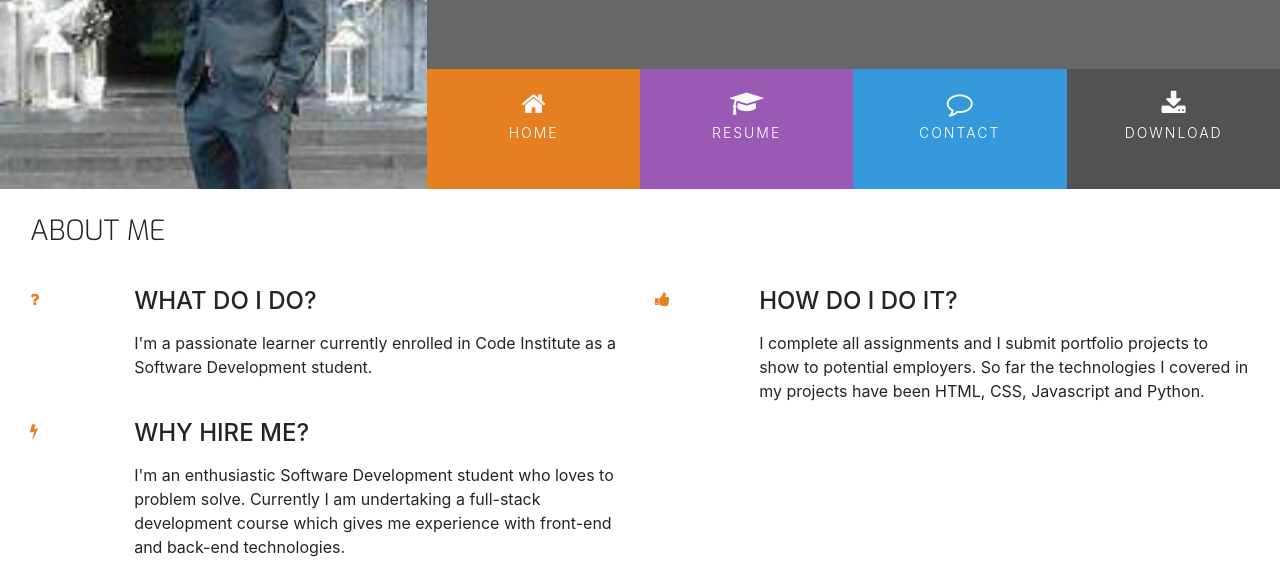
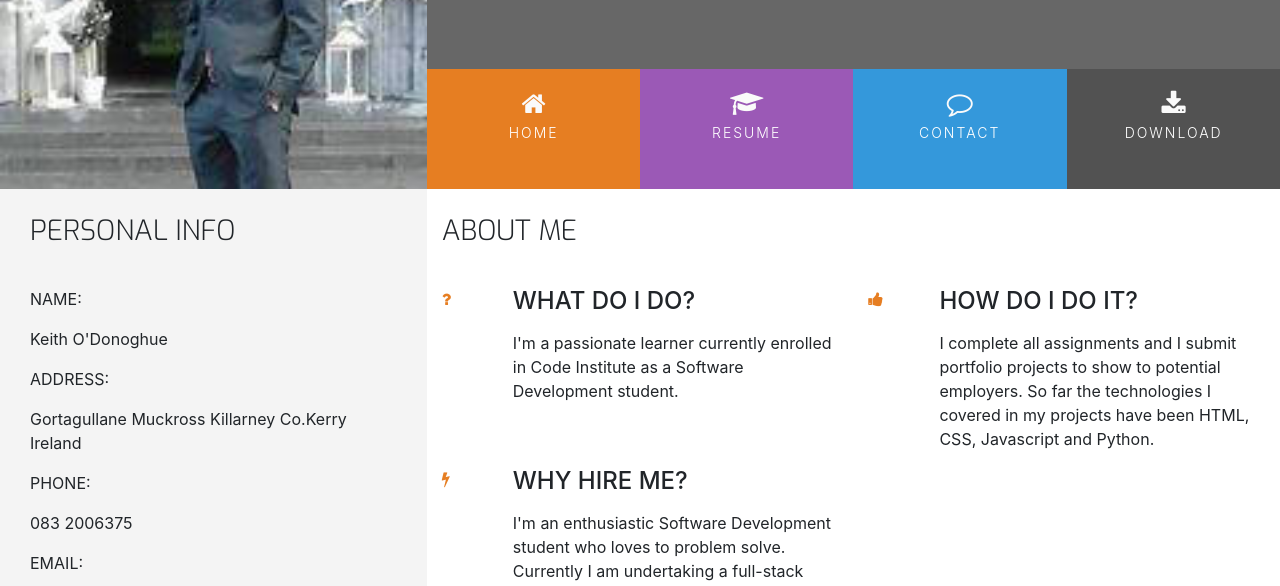
Before and after one commit to keith1729/Resume, a plain HTML site: page index.html in a window 1280 px wide. Shown: the part 180-766 px from the top of the page. Drawn offline with nearby package versions, Linux system fonts and the light colour scheme.

Commit message:
Add personal info section

```diff
--- a/assets/css/style.css
+++ b/assets/css/style.css
@@ -3,6 +3,14 @@
 /*-----------------------------Colors*/
 .bg-color-name-title {
   background-color: #676767;
+}
+
+.bg-color-three-reasons {
+  background-color: #fff;
+}
+
+.bg-color-personal-info {
+  background-color: #f4f4f4;
 }
 
 .ui-menu-color-home {
@@ -19,11 +27,6 @@
 
 .ui-menu-color-download {
   background-color: #525252;
-}
-
-.bg-color-three-reasons {
-  background-color: #fff;
-
 }
 
 /*-----------------------------Special padding/margins/text*/
--- a/index.html
+++ b/index.html
@@ -74,8 +74,55 @@
       </div>
     </header>
     <section class="container-fluid">
-      <div class="row row-table">
-        <div class="col-md-8 bg-color-three-reasons section-column">
+      <div class="row">
+        <div class="col-md-4 bg-color-personal-info section-column">
+          <div class="row">
+            <div class="col-12">
+              <h3 class="section-heading uppercase">Personal Info</h3>
+            </div>
+          </div>
+          <div class="personal-info-item">
+            <div class="key">
+              <p class="uppercase">Name:</p>
+            </div>
+            <div class="value">
+              <p>Keith O'Donoghue</p>
+            </div>
+          </div>
+          <div class="personal-info-item">
+            <div class="key">
+              <p class="uppercase">Address:</p>
+            </div>
+            <div class="value">
+              <p>Gortagullane Muckross Killarney Co.Kerry Ireland</p>
+            </div>
+          </div>
+          <div class="personal-info-item">
+            <div class="key">
+              <p class="uppercase">
+                Phone:
+              </p>
+            </div>
+            <div class="value">
+              <p>
+                083 2006375
+              </p>
+            </div>
+          </div>
+          <div class="personal-info-item">
+            <div class="key">
+              <p class="uppercase">
+                Email:
+              </p>
+            </div>
+            <div class="value">
+              <p>
+                keithod1729@gmail.com
+              </p>
+            </div>
+          </div>
+        </div>
+        <div class="col-md-8 bg-color-three-reasons">
           <div class="row">
             <div class="col">
               <h3 class="section-heading uppercase">About Me</h3>
```
Also changed, not shown: assets/images/rosie.jpg (deleted).
